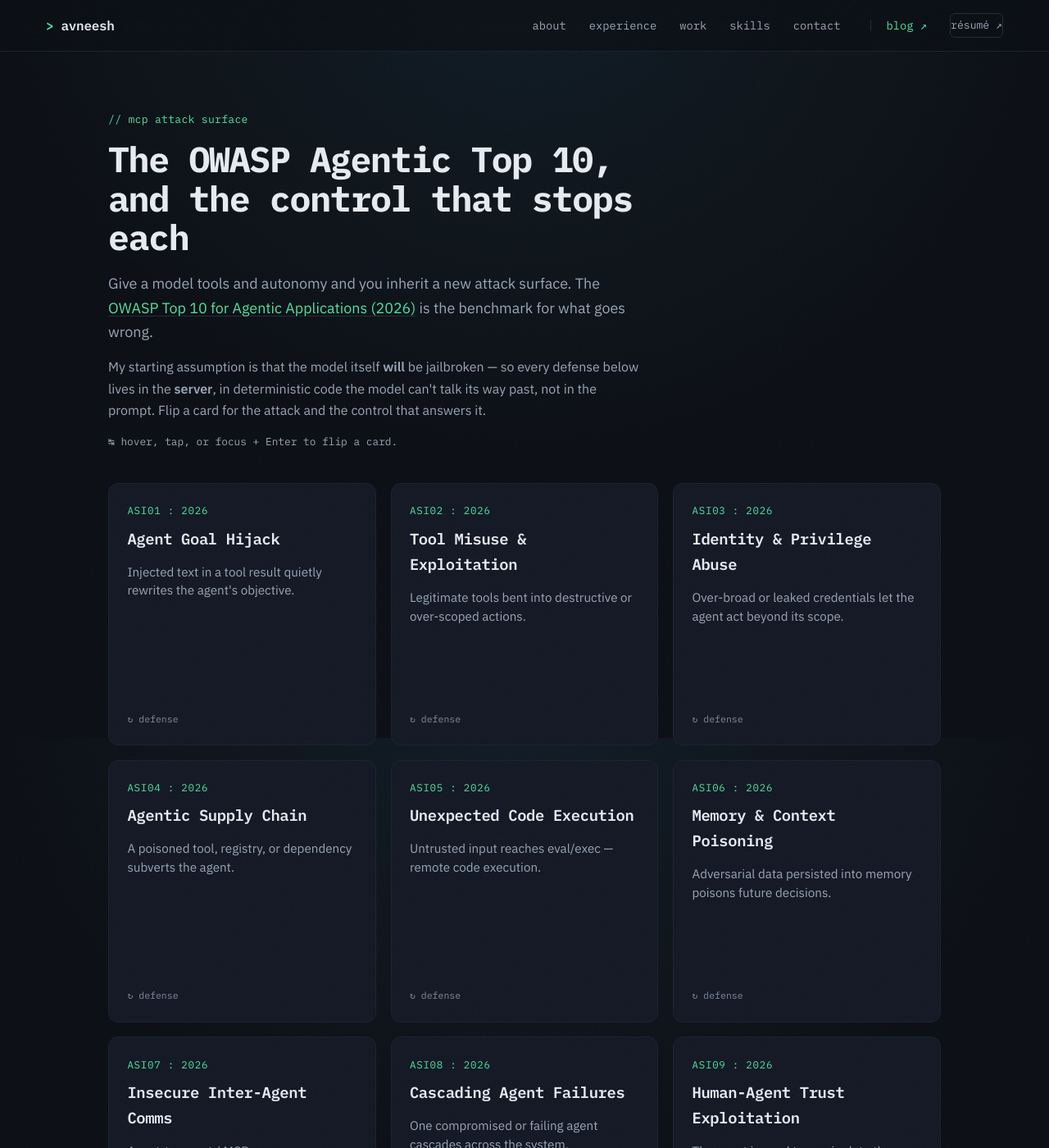
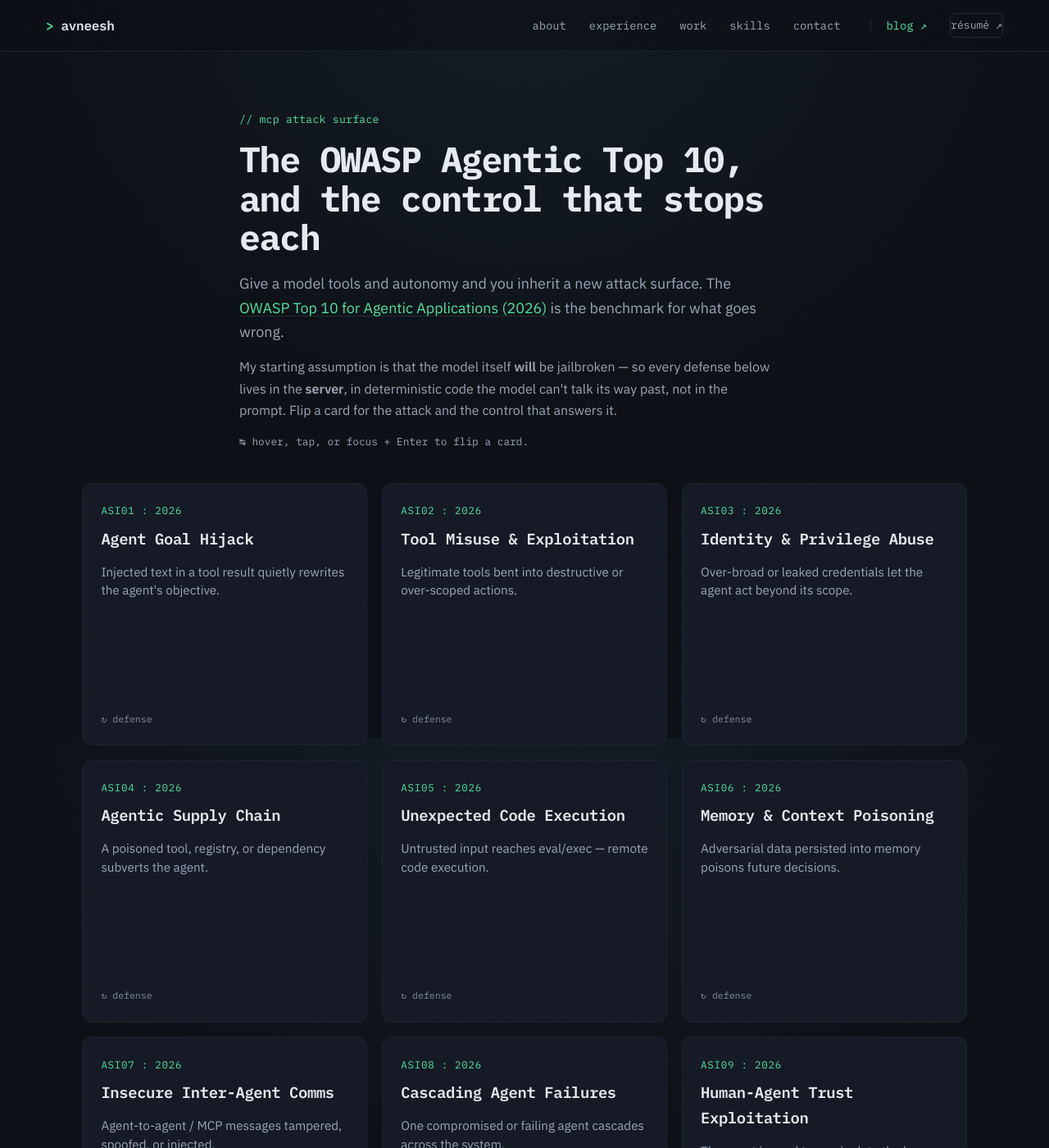
Before and after one commit to agileAlligator/Portfolio-Page, a Jekyll site: the page built from owasp-top-10.html, in a window 1280 px wide and 1400 px high. Shown: the whole window at 82% size. Built offline with Jekyll 4.4.1, drawn with Linux system fonts in a browser that asks for light colours.

Commit message:
OWASP page: keep intro text centered at 760px, break out only the grid
Revert the content-width override (it shifted the intro copy). The 3-col
grid now breaks out to 1080px centered on the page while the text stays in
the default column.

Co-Authored-By: Claude Opus 4.8 (1M context) <noreply@anthropic.com>

```diff
--- a/assets/owasp.css
+++ b/assets/owasp.css
@@ -19,16 +19,25 @@
 .owasp-hint { font-family: var(--mono); font-size: 0.8rem; color: var(--ink-faint); }
 
 /* grid */
-/* widen the content column on this page only (default is 760px) so 3 cards fit */
-.content { max-width: 1080px; }
-
+/* Intro text stays in the site's default 760px centered column; only the card
+   grid breaks out wider (up to 1080px), centered on the page, so 3 fit. */
 .asi-grid {
 	display: grid;
 	grid-template-columns: repeat(3, 1fr);
 	gap: 1.1rem;
+	width: min(1080px, 92vw);
 	margin: 2.5rem 0 1rem;
+	margin-left: 50%;
+	transform: translateX(-50%);
 }
-@media (max-width: 860px) { .asi-grid { grid-template-columns: repeat(2, 1fr); } }
+@media (max-width: 860px) {
+	.asi-grid {
+		grid-template-columns: repeat(2, 1fr);
+		width: 100%;
+		margin-left: 0;
+		transform: none;
+	}
+}
 @media (max-width: 560px) { .asi-grid { grid-template-columns: 1fr; } }
 
 /* card = a button so it's keyboard-operable */
```
